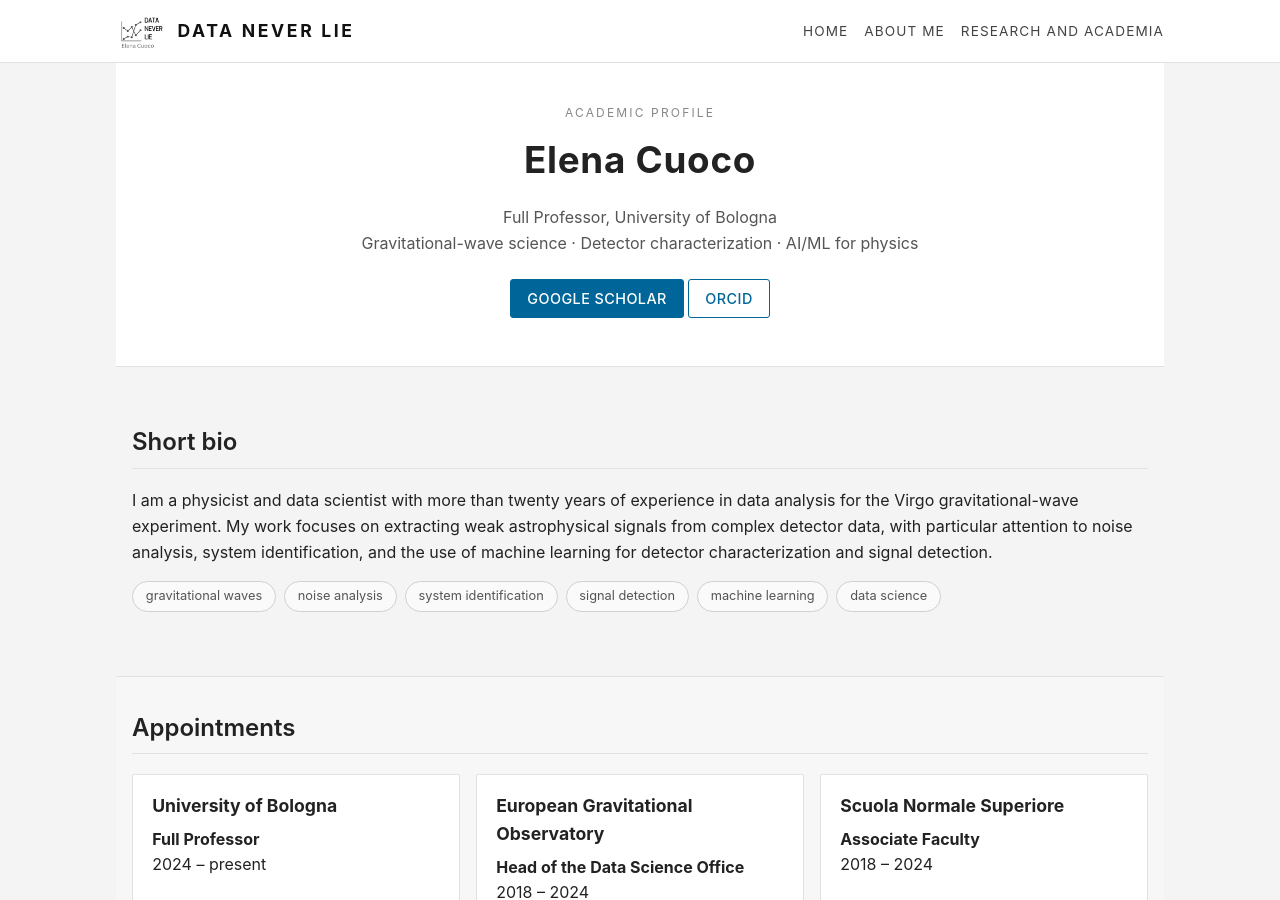
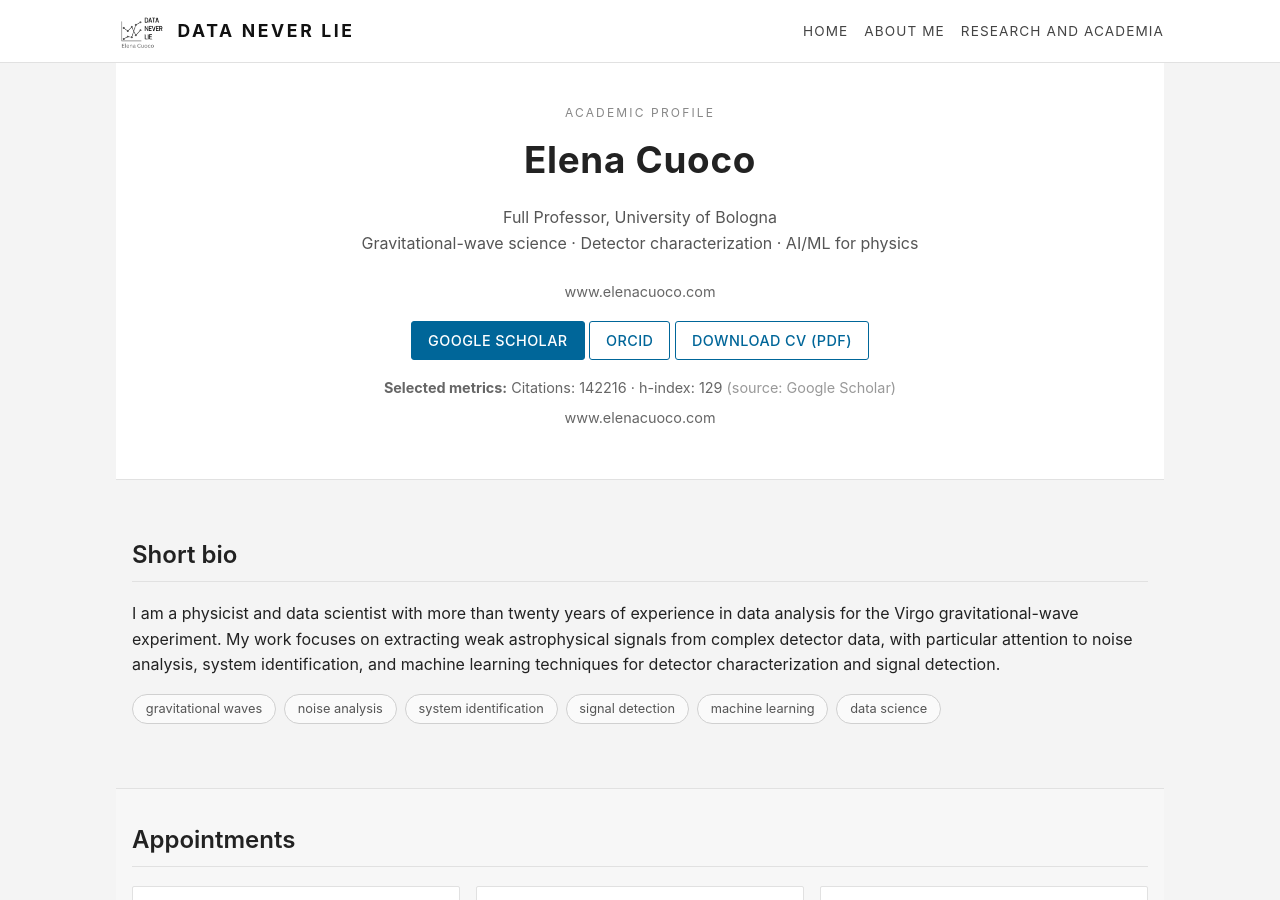
Before and after one commit to elenacuoco/elenacuoco.github.io, a Jekyll site: the page built from index.md, in a window 1280 px wide and 900 px high. Built offline with Jekyll 4.4.1, drawn with Linux system fonts in a browser that asks for light colours; some of the changed text lies outside the part shown.

Commit message:
modified content

```diff
--- a/index.md
+++ b/index.md
@@ -11,23 +11,43 @@ title: Home
       Full Professor, University of Bologna<br>
       Gravitational-wave science · Detector characterization · AI/ML for physics
     </p>
+<p style="margin-top: 0.3rem;">
+  <a href="https://www.elenacuoco.com"
+     target="_blank" rel="noopener"
+     style="font-size: 0.9rem; color: #666;">
+    www.elenacuoco.com
+  </a>
+</p>
+<p>
+  <a class="btn" href="https://scholar.google.com/citations?user=kKSI7MAAAAAJ&hl=it" target="_blank" rel="noopener">Google Scholar</a>
+  <a class="btn btn-secondary" href="https://orcid.org/0000-0002-6528-3449" target="_blank" rel="noopener">ORCID</a>
+  <a class="btn btn-secondary" href="{{ '/assets/cv/Elena_Cuoco_CV.pdf' | relative_url }}" target="_blank" rel="noopener">Download CV (PDF)</a>
+</p>
+ <p style="margin: 0.8rem 0 0; font-size: 0.9rem; color: #666;">
+  <strong>Selected metrics:</strong>
+  Citations: <span>142216	</span> · h-index: <span>129</span>
+  <span style="color: #999;">(source: Google Scholar)</span>
+</p>
+<p style="margin-top: 0.4rem;">
+  <a href="https://www.elenacuoco.com" target="_blank" rel="noopener" style="font-size: 0.9rem; color: #666;">
+    www.elenacuoco.com
+  </a>
+</p>
 
-    <p>
-      <a class="btn" href="https://scholar.google.com/citations?user=kKSI7MAAAAAJ&hl=it" target="_blank" rel="noopener">Google Scholar</a>
-      <a class="btn btn-secondary" href="https://orcid.org/0000-0002-6528-3449" target="_blank" rel="noopener">ORCID</a>
-    </p>
   </div>
 </section>
 
 <section class="home-section">
   <h2>Short bio</h2>
 
-  <p>
-    I am a physicist and data scientist with more than twenty years of experience in data analysis for the Virgo
-    gravitational-wave experiment. My work focuses on extracting weak astrophysical signals from complex detector data,
-    with particular attention to noise analysis, system identification, and the use of machine learning for detector
-    characterization and signal detection.
-  </p>
+ <p>
+  I am a physicist and data scientist with more than twenty years of experience
+  in data analysis for the Virgo gravitational-wave experiment.
+  My work focuses on extracting weak astrophysical signals from complex detector data,
+  with particular attention to noise analysis, system identification,
+  and machine learning techniques for detector characterization and signal detection.
+</p>
+
 
   <ul class="tag-list">
     <li>gravitational waves</li>
@@ -214,4 +234,11 @@ title: Home
       LinkedIn
     </a>
   </p>
+  <p style="margin-top: 2rem; font-size: 0.85rem; color: #777;">
+  Here, you can find my personal website:
+  <a href="https://www.elenacuoco.com" target="_blank" rel="noopener">
+    www.elenacuoco.com
+  </a>
+</p>
+
 </section>
```
Also changed, not shown: 1 other file.
